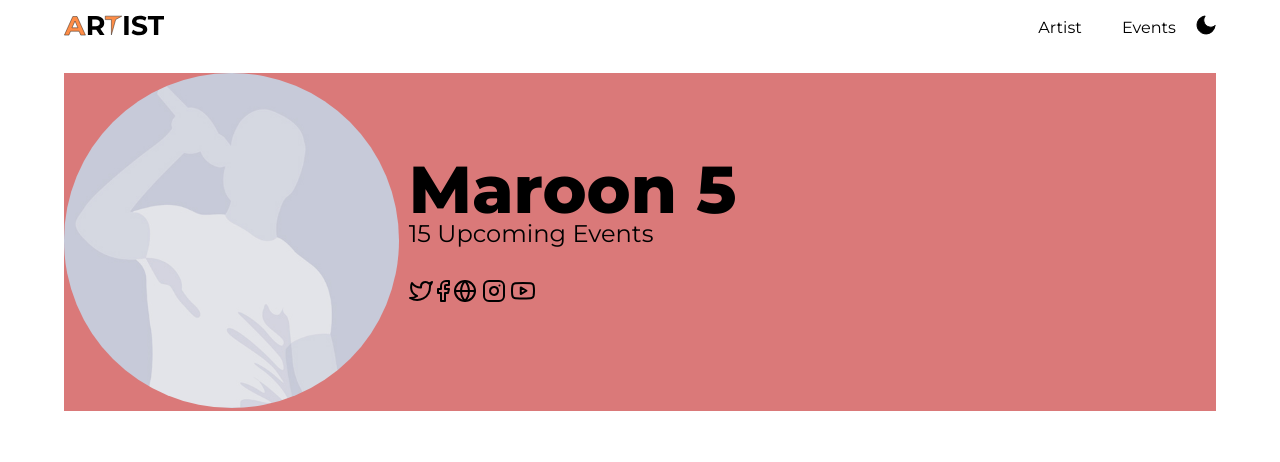
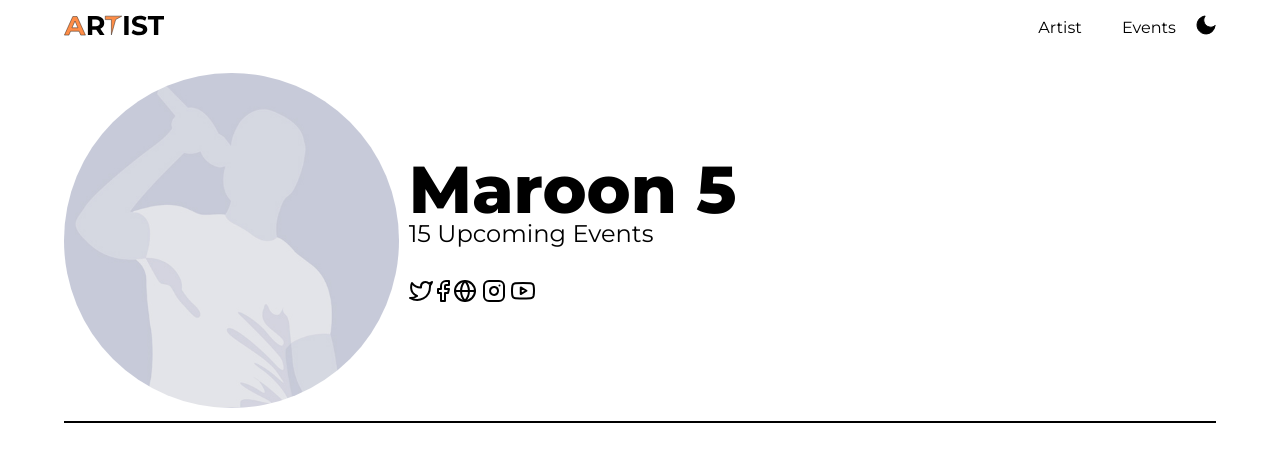
Before and after one commit to zillBoy/artist, a React (Create React App) app: page /event/1 in a window 1280 px wide. Shown: the top 462 px of the page. Built offline with nearby package versions, Linux system fonts and the light colour scheme.

Commit message:
Event hr line - created

```diff
--- a/src/pages/Event.jsx
+++ b/src/pages/Event.jsx
@@ -18,6 +18,7 @@
                 para='Attend all the amazing events'
             /> : <div className='event__container'>
                 <EventArtist />
+                <hr className='event_hrline' />
             </div>}
 
         </>
--- a/src/scss/pages/_event.scss
+++ b/src/scss/pages/_event.scss
@@ -1,5 +1,13 @@
 .event__container {
-    background-color: rgb(218, 121, 121);
     width: 90%;
     margin: 2rem auto;
 }
+
+.event_hrline {
+    border: 0.1px solid #000;
+    margin: 1rem 0;
+
+    @include respond(phone) {
+        margin: 0rem;
+    }
+}
```
